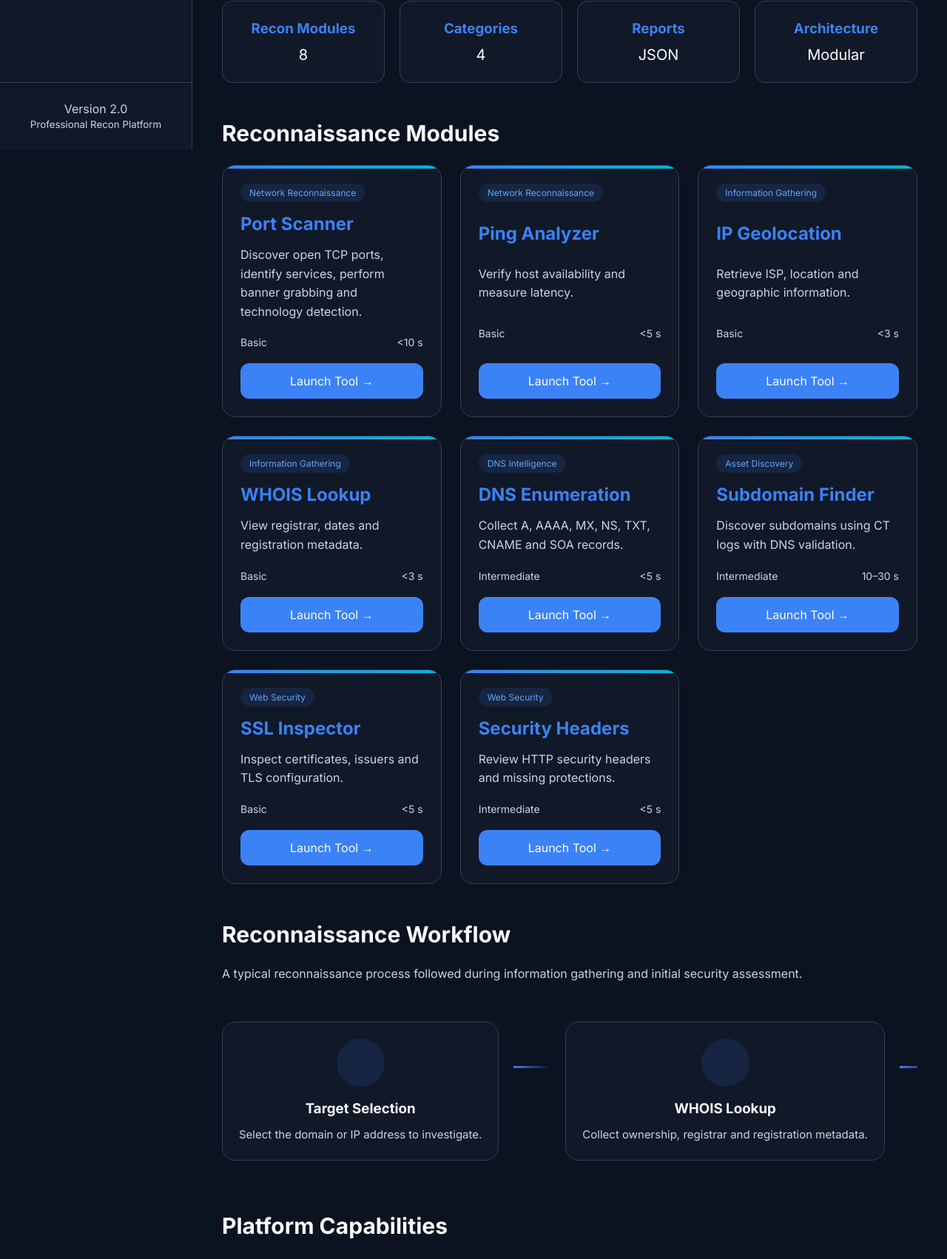
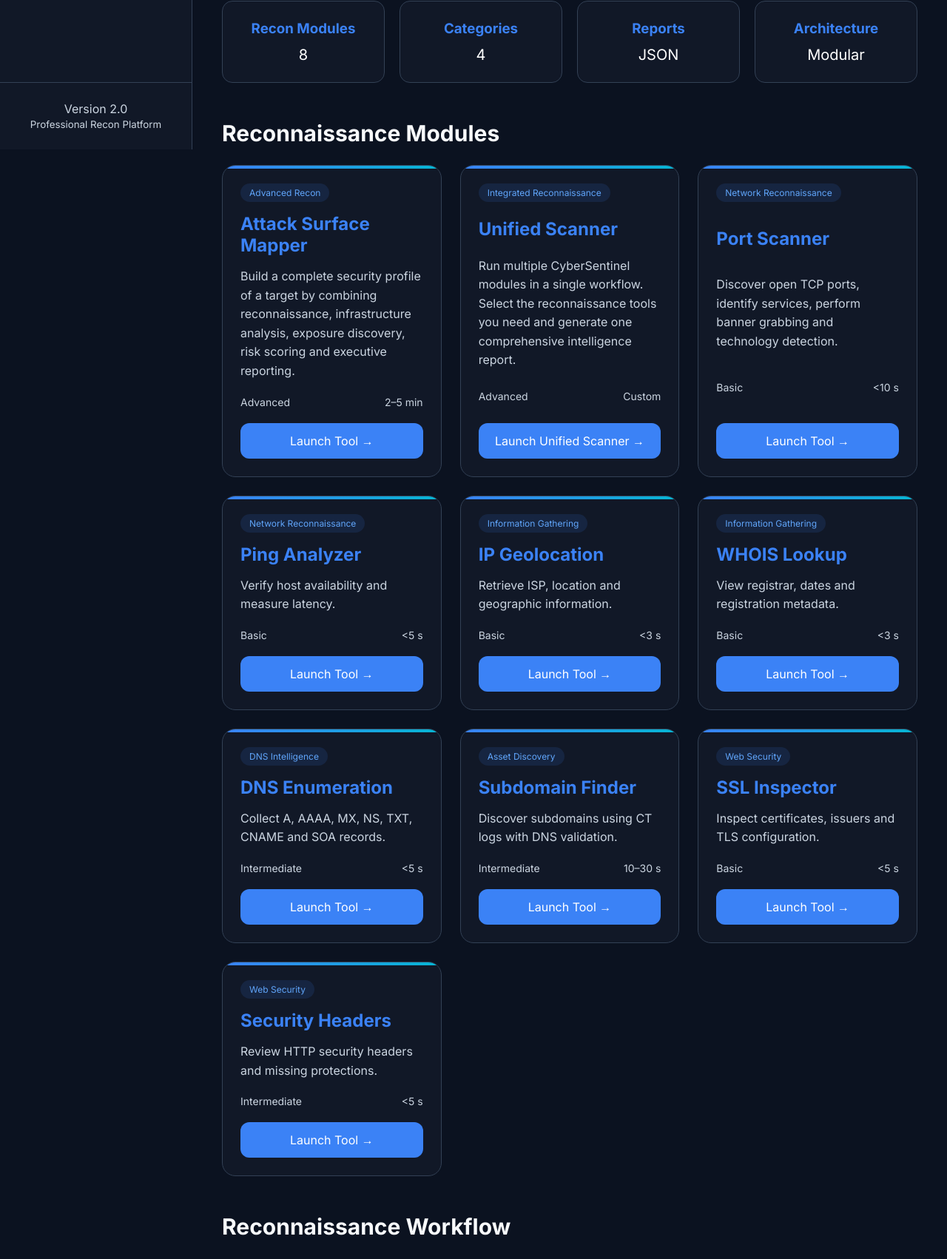
Before and after one commit to MAYANK2454-19/Cybersentinel, a Flask app: page / in a window 1280 px wide. Shown: the part 598-2300 px from the top of the page at 74% size. Run offline with Flask 3, Linux system fonts and the light colour scheme.

Commit message:
added new unified tool

```diff
--- a/templates/index.html
+++ b/templates/index.html
@@ -39,6 +39,64 @@
 <h2 class="section-title">Reconnaissance Modules</h2>
 
 <div class="tool-grid">
+    <a href="/attack-surface"
+class="tool-card"
+data-search="attack surface mapper asm reconnaissance vulnerability">
+
+<span class="tool-category featured-tool">
+
+Advanced Recon
+
+</span>
+
+<h3 class="tool-title">
+
+Attack Surface Mapper
+
+</h3>
+
+<p class="tool-desc">
+
+Build a complete security profile of a target by combining reconnaissance, infrastructure analysis, exposure discovery, risk scoring and executive reporting.
+
+</p>
+
+<div class="tool-meta">
+
+<span>Advanced</span>
+
+<span>2–5 min</span>
+
+</div>
+
+<span class="launch-btn">
+
+Launch Tool →
+
+</span>
+
+</a>
+  <a href="/unified" class="tool-card"
+data-search="unified scanner reconnaissance automation port scan dns whois ssl headers subdomain geolocation">
+
+<span class="tool-category featured-tool">Integrated Reconnaissance</span>
+
+<h3 class="tool-title">Unified Scanner</h3>
+
+<p class="tool-desc">
+Run multiple CyberSentinel modules in a single workflow. Select the reconnaissance tools you need and generate one comprehensive intelligence report.
+</p>
+
+<div class="tool-meta">
+    <span>Advanced</span>
+    <span>Custom</span>
+</div>
+
+<span class="launch-btn">
+Launch Unified Scanner →
+</span>
+
+</a>
 
 <a href="/portscan" class="tool-card" data-search="port scanner tcp banner services">
 <span class="tool-category">Network Reconnaissance</span>
```
